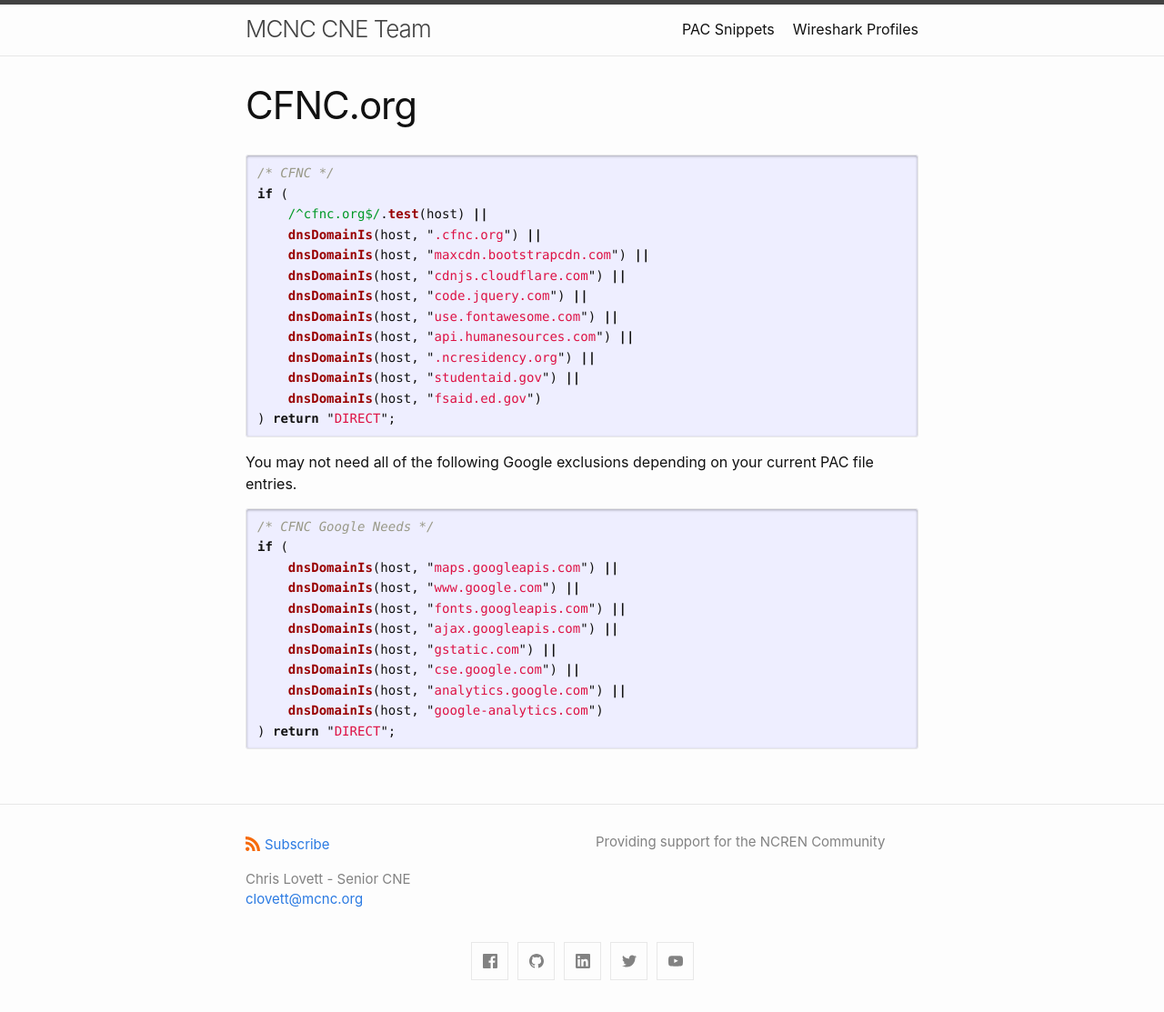
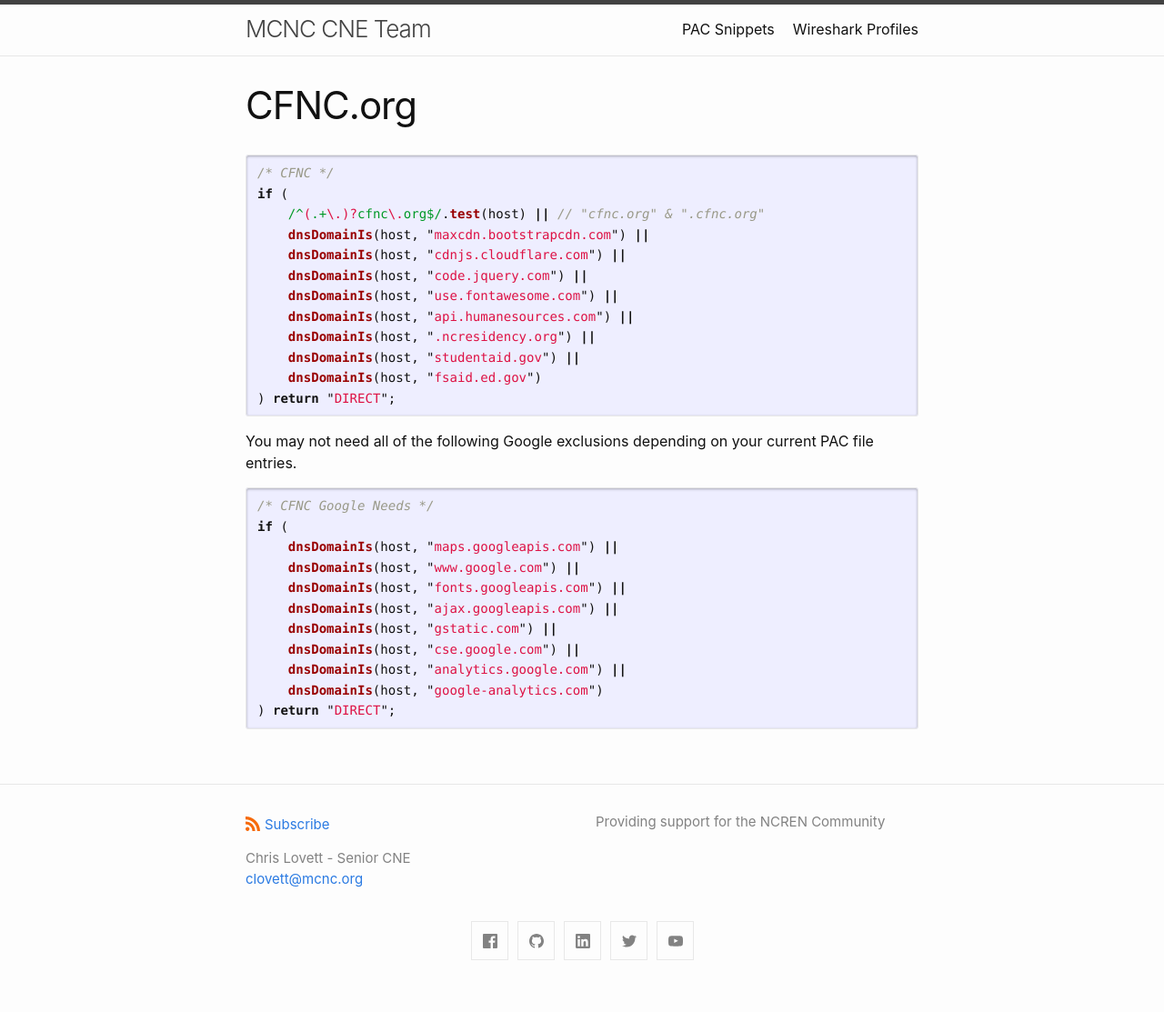
Before and after one commit to mcnc-clovett/mcnc-clovett.github.io, a Jekyll site: the page built from pacsnips/cfnc.md, in a window 1280 px wide. Shown: the whole page at 91% size. Built offline with Jekyll 4.4.1, drawn with Linux system fonts in a browser that asks for light colours; after the commit the page ends 1091 px from its top, so only the background shows below that.

Commit message:
Regex improved

````diff
--- a/pacsnips/cfnc.md
+++ b/pacsnips/cfnc.md
@@ -5,8 +5,7 @@
 ```js
 /* CFNC */
 if (
-    /^cfnc.org$/.test(host) ||
-    dnsDomainIs(host, ".cfnc.org") ||
+    /^(.+\.)?cfnc\.org$/.test(host) || // "cfnc.org" & ".cfnc.org"
     dnsDomainIs(host, "maxcdn.bootstrapcdn.com") ||
     dnsDomainIs(host, "cdnjs.cloudflare.com") ||
     dnsDomainIs(host, "code.jquery.com") ||
````
Also changed, not shown: pacfiles/pac-file-tips-n-tricks.md (+1 -1 lines), pacsnips/zoom.md (+1 -1 lines).
